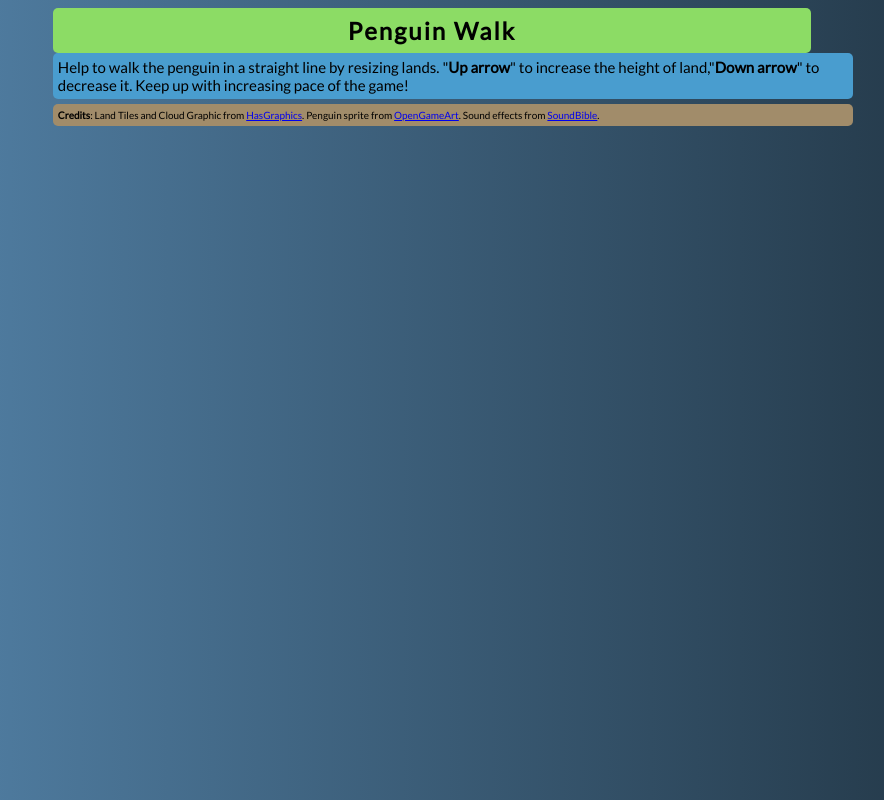
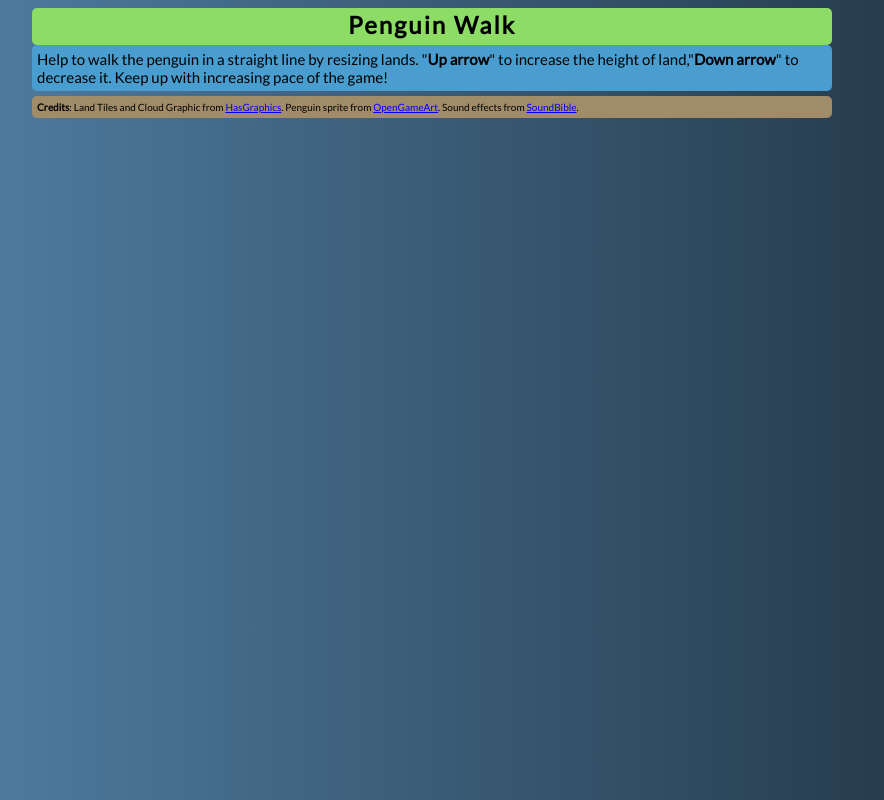
Before and after one commit to shubhamjain/penguin-walk, a plain HTML site: page index.html in a window 1280 px wide. Shown: the whole page, without its empty margins (208-1092 px from the left). Drawn offline with Linux system fonts and the light colour scheme.

Commit message:
reduced dependence on explicit width.

```diff
--- a/index.html
+++ b/index.html
@@ -22,19 +22,18 @@
 	}
 
 	.container {
-		width: 60%;
+		width: 800px;
 		margin: 0 auto;
 	}
 
 	#title {
-	    height: 45px;
+	    padding-bottom: 6px;
 	    background-color: #8CDC65;
 	    border-radius: 5px;
-	    vertical-align: middle;
-	    display: table-cell;
 	    font-family: "Lato";
 	    font-size: 24px;
-	    width: 800px;
+	    width: 100%;
+	    padding-top: 2px;
 	    text-align: center;
 	    letter-spacing: 2px;
 	    font-weight: 700;
@@ -44,7 +43,6 @@
 	    background-color: #499DCF;
 	    border-radius: 5px;
 	    font-family: "Lato";
-	    width: 790px;
 	    font-size: 15px;
 	    padding: 5px;
 	}
@@ -54,7 +52,6 @@
 	    border-radius: 5px;
 	    margin-top: 5px;
 	    font-family: "Lato";
-	    width: 790px;
 	    font-size: 10px;
 	    padding: 5px;
 	}
```
